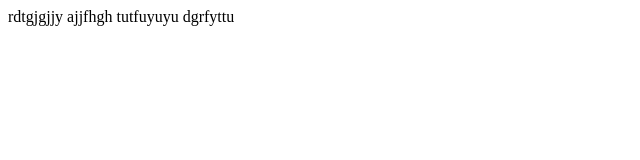
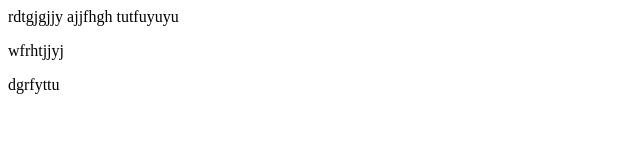
Before and after one commit to abhinavchoudhary7321-beep/git-try, a plain HTML site: page index.html in a window 1280 px wide. Shown: the whole page, without its empty margins (0-640 px from the left). Drawn offline with Linux system fonts and the light colour scheme.

Commit message:
new changes3

```diff
--- a/index.html
+++ b/index.html
@@ -9,6 +9,7 @@
     rdtgjgjjy
     ajjfhgh
     tutfuyuyu
+    <p>wfrhtjjyj</p>
     dgrfyttu
 </body>
 </html>
```
